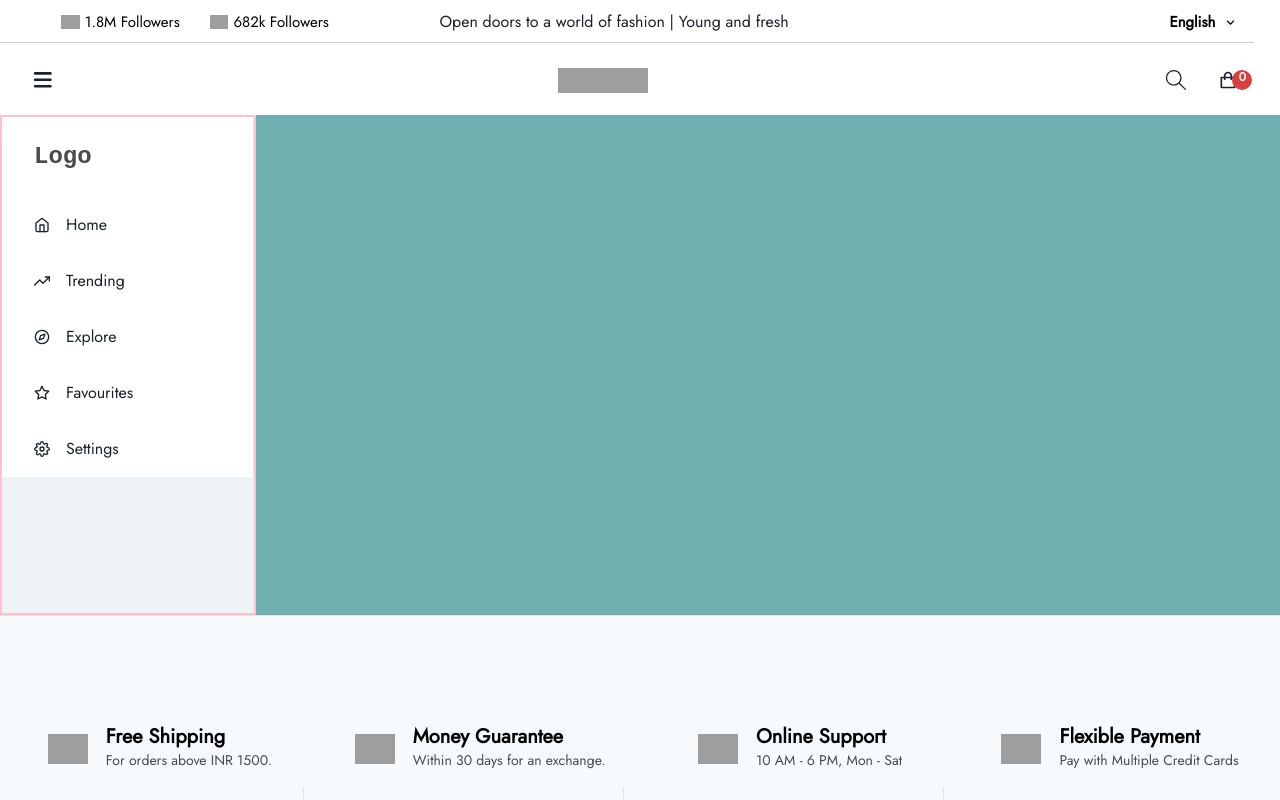
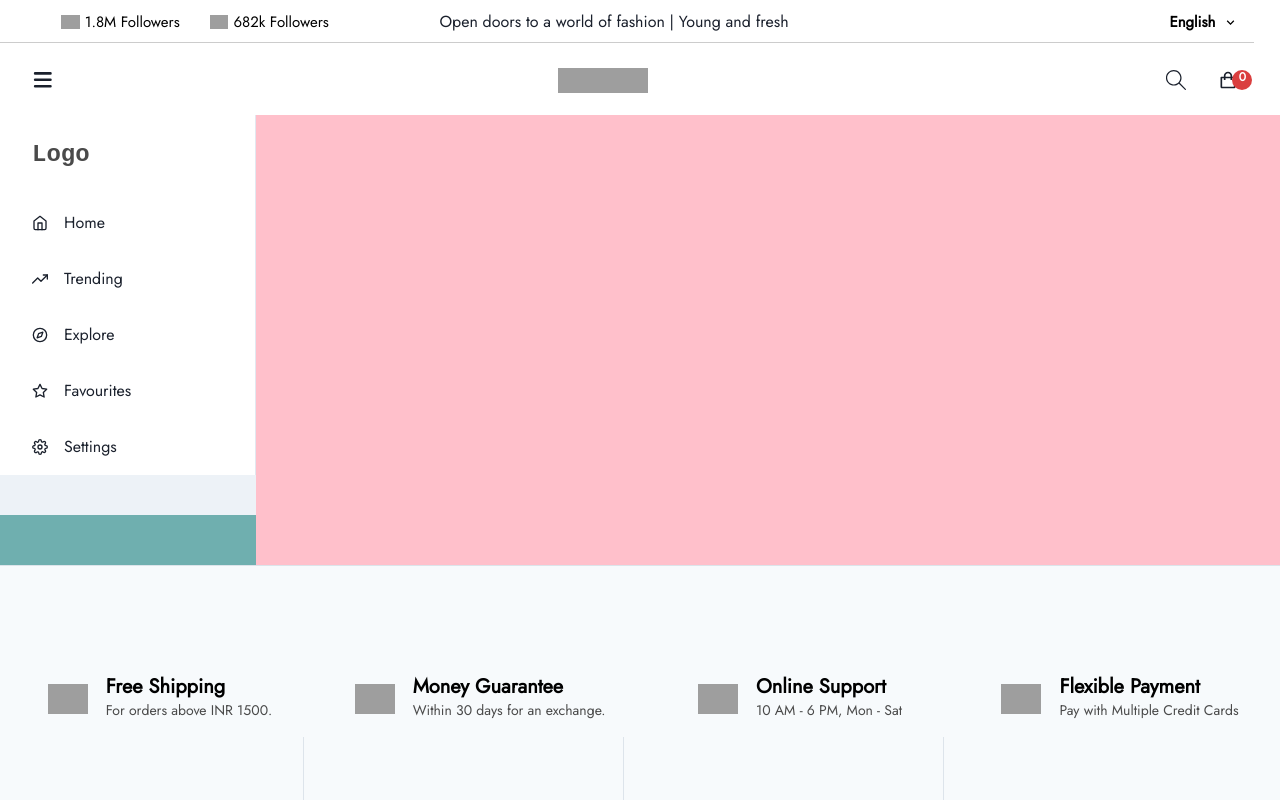
Before and after one commit to sukanta255/ordinary-summer-5089, a React (Create React App) app in the folder frontend/: page /admin in a window 1280 px wide. Shown: the top 800 px of the page. Built offline with nearby package versions, Linux system fonts and the light colour scheme; grey boxes are pictures that could not be loaded.

Commit message:
sidebar done

```diff
--- a/frontend/package.json
+++ b/frontend/package.json
@@ -5,7 +5,8 @@
   "dependencies": {
     "@chakra-ui/icons": "^2.0.17",
     "@chakra-ui/react": "^2.5.1",
-    "@emotion/react": "^11.10.6",
+    "@emotion/css": "^11.11.0",
+    "@emotion/react": "^11.11.0",
     "@emotion/styled": "^11.10.6",
     "@testing-library/jest-dom": "^5.16.5",
     "@testing-library/react": "^13.4.0",
--- a/frontend/src/components/Abhisek_Admin/Admin_Home.jsx
+++ b/frontend/src/components/Abhisek_Admin/Admin_Home.jsx
@@ -1,18 +1,19 @@
 import React from 'react'
 import styles from "./Admin_Home.module.css"
 import Admin_Sidebar from './Admin_Sidebar'
+import { Box } from '@chakra-ui/react'
 const Admin_Home = () => {
   return (
-    <div class={styles.adminmain}>
+    <Box className={styles.adminmain} display={["flex"]} flexDirection={["column","column","row"]}>
 
-        <div className={styles.sidebar}>
+        <Box w={["100%","100%","20%"]}bg={"tomato"} h={["70px","70px","400px"]} >
            <Admin_Sidebar/>
-        </div>
-        <div>
+        </Box>
+        <Box w={["100%","100%","80%"]} h={"450px"} bg={"pink"}>
             <div></div>
             <div></div>
-        </div>
-    </div>
+        </Box>
+    </Box>
   )
 }
 
--- a/frontend/src/components/Abhisek_Admin/Admin_Home.module.css
+++ b/frontend/src/components/Abhisek_Admin/Admin_Home.module.css
@@ -6,10 +6,4 @@
     width: 100%;
     height:100%;
     background-color: rgb(111, 175, 175);
-    display: flex;
 }
-.sidebar{
-    width: 20%;
-    height: 500px;
-    border: 2px solid pink;
-}
--- a/frontend/src/components/Abhisek_Admin/Admin_Sidebar.jsx
+++ b/frontend/src/components/Abhisek_Admin/Admin_Sidebar.jsx
@@ -1,4 +1,4 @@
-import React, { ReactNode } from "react";
+import React, { ReactNode } from 'react';
 import {
   IconButton,
   Box,
@@ -13,7 +13,7 @@ import {
   useDisclosure,
   BoxProps,
   FlexProps,
-} from "@chakra-ui/react";
+} from '@chakra-ui/react';
 import {
   FiHome,
   FiTrendingUp,
@@ -21,23 +21,27 @@ import {
   FiStar,
   FiSettings,
   FiMenu,
-} from "react-icons/fi";
-import { IconType } from "react-icons";
-import { ReactText } from "react";
+} from 'react-icons/fi';
+import { IconType } from 'react-icons';
+import { ReactText } from 'react';
 
-const LinkItems = [
-  { name: "Home", icon: FiHome },
-  { name: "Trending", icon: FiTrendingUp },
-  { name: "Explore", icon: FiCompass },
-  { name: "Favourites", icon: FiStar },
-  { name: "Settings", icon: FiSettings },
+
+const LinkItems= [
+  { name: 'Home', icon: FiHome },
+  { name: 'Trending', icon: FiTrendingUp },
+  { name: 'Explore', icon: FiCompass },
+  { name: 'Favourites', icon: FiStar },
+  { name: 'Settings', icon: FiSettings },
 ];
 
-export default function Admin_Sidebar() {
+export default function Admin_Sidebar({ children }) {
   const { isOpen, onOpen, onClose } = useDisclosure();
   return (
-    <Box minH="100%" bg={useColorModeValue("gray.100", "gray.900")}>
-      <SidebarContent onClose={() => onClose} />
+    <Box minH="100%" bg={useColorModeValue('gray.100', 'gray.900')}>
+      <SidebarContent
+        onClose={() => onClose}
+        display={{ base: 'none', md: 'block' }}
+      />
       <Drawer
         autoFocus={false}
         isOpen={isOpen}
@@ -45,33 +49,36 @@ export default function Admin_Sidebar() {
         onClose={onClose}
         returnFocusOnClose={false}
         onOverlayClick={onClose}
-        size="full"
-      >
+        size="full">
         <DrawerContent>
           <SidebarContent onClose={onClose} />
         </DrawerContent>
       </Drawer>
       {/* mobilenav */}
-      {/* <MobileNav display={{ base: "flex", md: "none" }} onOpen={onOpen} /> */}
-      <Box ml={{ base: 0, md: 60 }} p="4"></Box>
+      <MobileNav display={{ base: 'flex', md: 'none' }} onOpen={onOpen} />
+      <Box ml={{ base: 0, md: 60 }} p="4">
+        {children}
+      </Box>
     </Box>
   );
 }
 
-const SidebarContent = () => {
+
+const SidebarContent = ({ onClose, ...rest }) => {
   return (
     <Box
-      bg={useColorModeValue("white", "gray.900")}
+      bg={useColorModeValue('white', 'gray.900')}
       borderRight="1px"
-      borderRightColor={useColorModeValue("gray.200", "gray.700")}
-      w={"100%"}
-      h={"100%"}
-    >
+      borderRightColor={useColorModeValue('gray.200', 'gray.700')}
+      w="100%"
+    //   pos="fixed"
+      h="100%"
+      {...rest}>
       <Flex h="20" alignItems="center" mx="8" justifyContent="space-between">
         <Text fontSize="2xl" fontFamily="monospace" fontWeight="bold">
           Logo
         </Text>
-        <CloseButton display={{ base: "flex", md: "none" }} />
+        <CloseButton display={{ base: 'flex', md: 'none' }} onClick={onClose} />
       </Flex>
       {LinkItems.map((link) => (
         <NavItem key={link.name} icon={link.icon}>
@@ -82,13 +89,10 @@ const SidebarContent = () => {
   );
 };
 
+
 const NavItem = ({ icon, children, ...rest }) => {
   return (
-    <Link
-      href="#"
-      style={{ textDecoration: "none" }}
-      _focus={{ boxShadow: "none" }}
-    >
+    <Link href="#" style={{ textDecoration: 'none' }} _focus={{ boxShadow: 'none' }}>
       <Flex
         align="center"
         p="4"
@@ -97,17 +101,16 @@ const NavItem = ({ icon, children, ...rest }) => {
         role="group"
         cursor="pointer"
         _hover={{
-          bg: "cyan.400",
-          color: "white",
+          bg: 'cyan.400',
+          color: 'white',
         }}
-        {...rest}
-      >
+        {...rest}>
         {icon && (
           <Icon
             mr="4"
             fontSize="16"
             _groupHover={{
-              color: "white",
+              color: 'white',
             }}
             as={icon}
           />
@@ -118,29 +121,28 @@ const NavItem = ({ icon, children, ...rest }) => {
   );
 };
 
-// const MobileNav = ({ onOpen, ...rest }) => {
-//   return (
-//     <Flex
-//       ml={{ base: 0, md: 60 }}
-//       px={{ base: 4, md: 24 }}
-//       height="20"
-//       alignItems="center"
-//       bg={useColorModeValue("white", "gray.900")}
-//       borderBottomWidth="1px"
-//       borderBottomColor={useColorModeValue("gray.200", "gray.700")}
-//       justifyContent="flex-start"
-//       {...rest}
-//     >
-//       <IconButton
-//         variant="outline"
-//         onClick={onOpen}
-//         aria-label="open menu"
-//         icon={<FiMenu />}
-//       />
+const MobileNav = ({ onOpen, ...rest }) => {
+  return (
+    <Flex
+      ml={{ base: 0, md: 60 }}
+      px={{ base: 4, md: 24 }}
+      height="20"
+      alignItems="center"
+      bg={useColorModeValue('white', 'gray.900')}
+      borderBottomWidth="1px"
+      borderBottomColor={useColorModeValue('gray.200', 'gray.700')}
+      justifyContent="flex-start"
+      {...rest}>
+      <IconButton
+        variant="outline"
+        onClick={onOpen}
+        aria-label="open menu"
+        icon={<FiMenu />}
+      />
 
-//       <Text fontSize="2xl" ml="8" fontFamily="monospace" fontWeight="bold">
-//         Logo
-//       </Text>
-//     </Flex>
-//   );
-// };
+      <Text fontSize="2xl" ml="8" fontFamily="monospace" fontWeight="bold">
+        Logo
+      </Text>
+    </Flex>
+  );
+};
```
Also changed, not shown: 1 other file (tests, documents, lock files or other folders).
